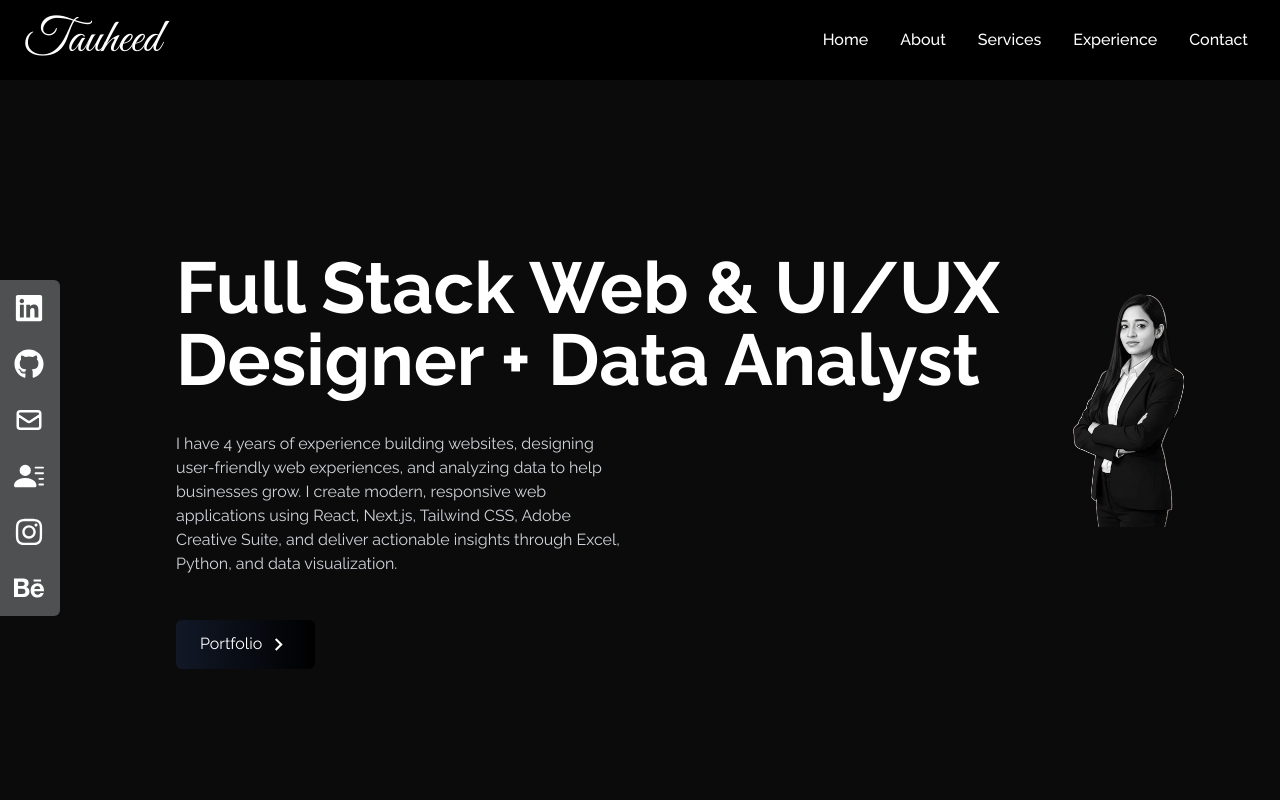
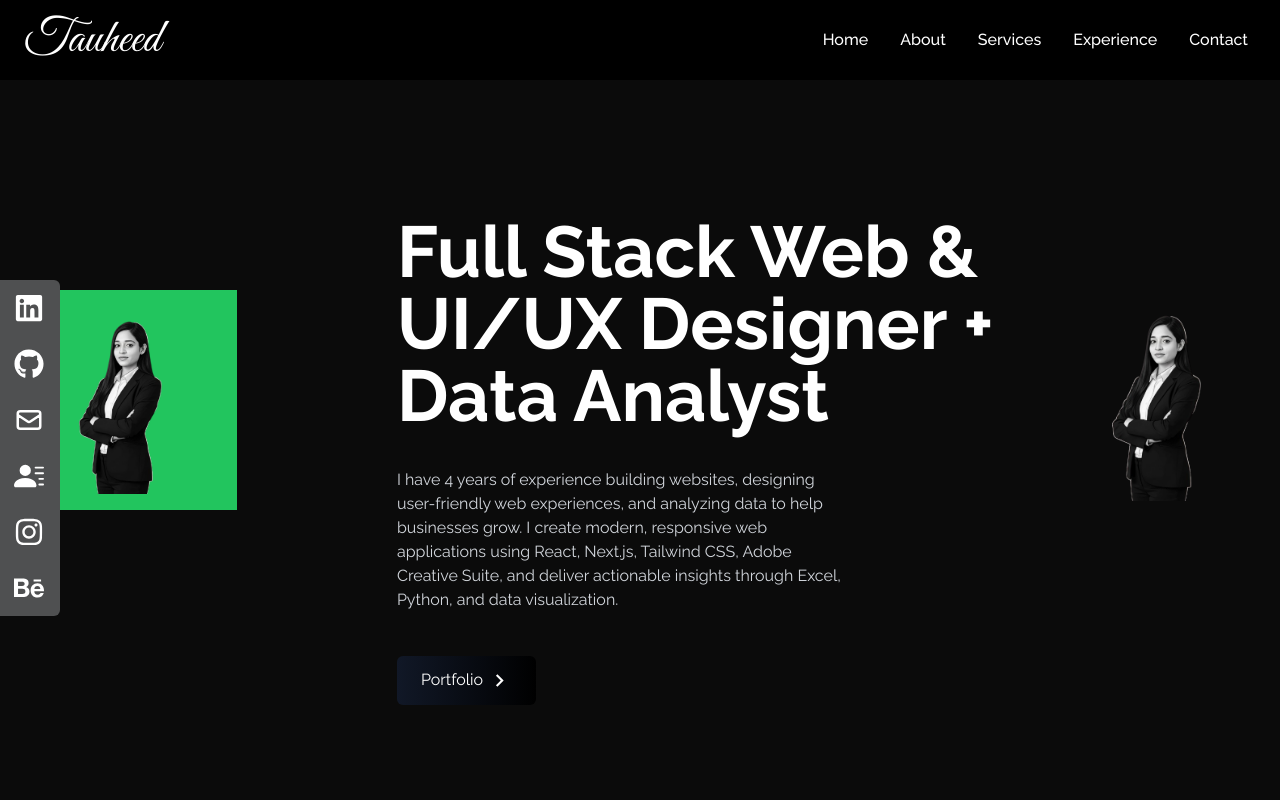
Before and after one commit to Tauheedjahan/Tj_Portfolio, a React (Create React App) app: page / in a window 1280 px wide. Shown: the top 800 px of the page. Built offline with nearby package versions, Linux system fonts and the light colour scheme.

Commit message:
Update Home.jsx

```diff
--- a/src/components/Home.jsx
+++ b/src/components/Home.jsx
@@ -13,14 +13,12 @@ const Home = () => {
       <div className="mx-auto flex flex-col items-center justify-center h-full px-4 md:flex-row">
   {/* ab max-w-screen-lg hata diya */}
 
-      <div className="small-screen hidden">
+       <div className="w-full md:w-2/5 flex items-center justify-center bg-green-500 p-4">
           <img
-          src={HeroImage}
+            src={HeroImage}
             alt="profile"
-                    className="rounded-2xl mx-auto w-4/5 md:w-full md:ml-10"
-              />
-
-
+            className="rounded-2xl w-4/5 md:w-full"
+          />
         </div>
         <div className="flex flex-col justify-center h-full md:ml-40 mt-32">
           <h2 className="text-4xl sm:text-7xl font-bold text-white">
```
